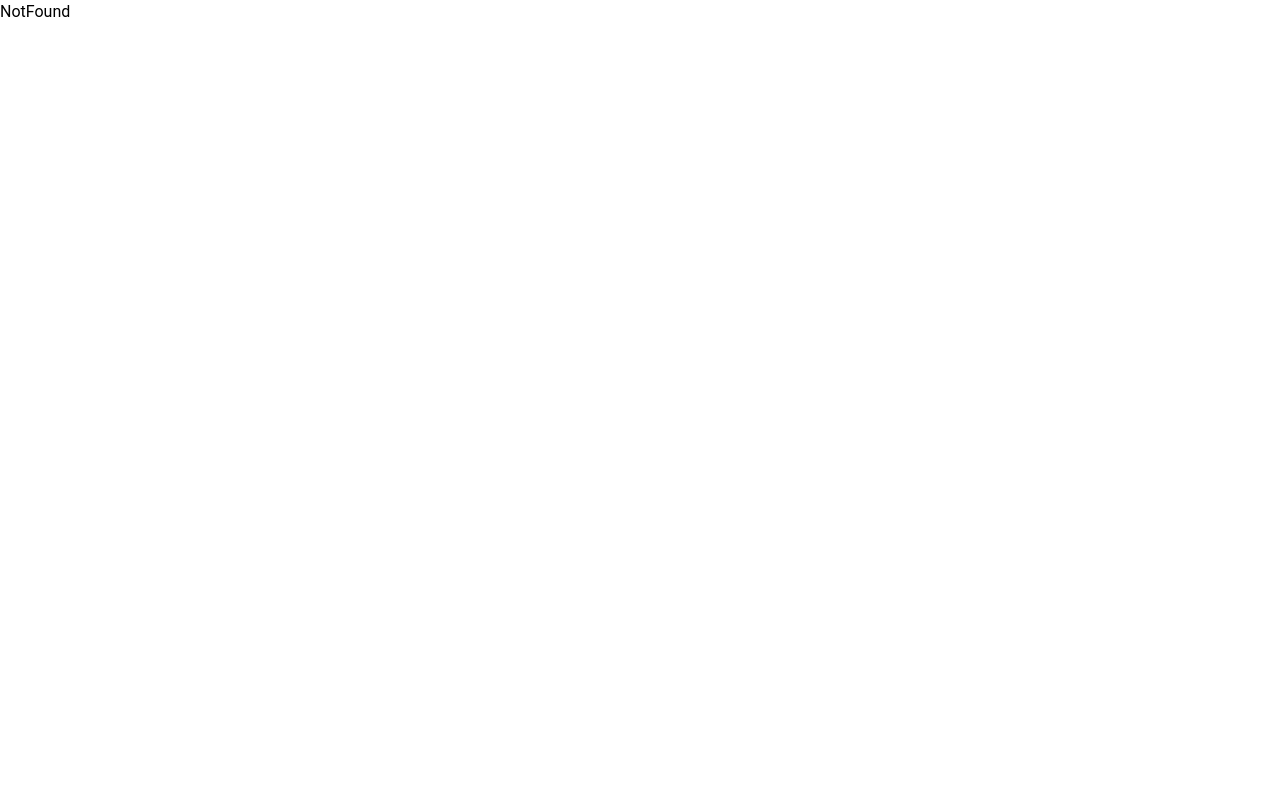
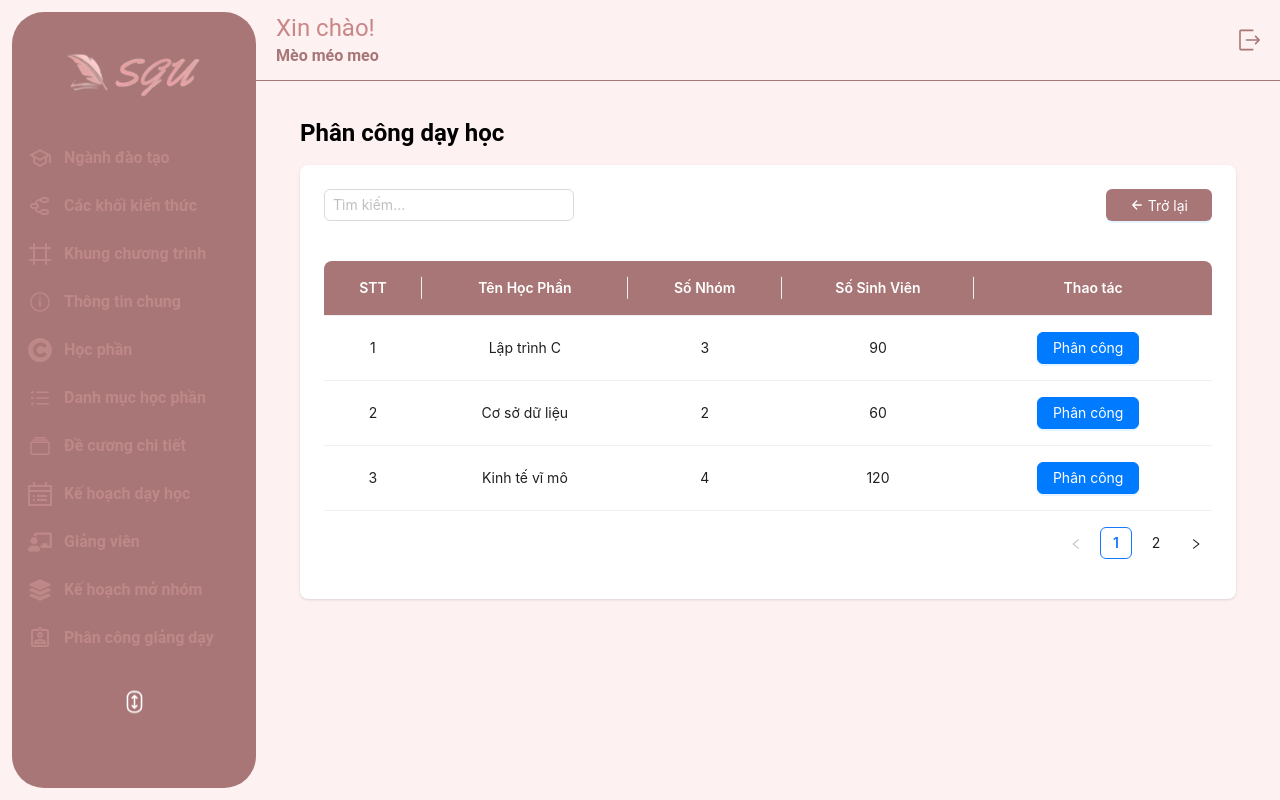
Before and after one commit to angsongji/CTDT, a React (Vite) app in the folder frontend/: page /admin/teaching-assignment/assignment in a window 1280 px wide. Built offline with nearby package versions, Linux system fonts and the light colour scheme.

Commit message:
giao dien Assignment

```diff
--- /dev/null
+++ b/frontend/src/pages/admin/Assignment.jsx
@@ -0,0 +1,120 @@
+import React from 'react';
+import { Input, Button, Table, Tag } from 'antd';
+import { Link } from 'react-router-dom';
+import { IoArrowBack } from "react-icons/io5";
+
+
+function Assignment() {
+
+    const dataSource = [
+        {
+            key: '1',
+            stt: 1,
+            Name: 'Lập trình C',
+            NumberOfGroups: 3,
+            NumberOfStudents: 90,
+        },
+        {
+            key: '2',
+            stt: 2,
+            Name: 'Cơ sở dữ liệu',
+            NumberOfGroups: 2,
+            NumberOfStudents: 60,
+        },
+        {
+            key: '3',
+            stt: 3,
+            Name: 'Kinh tế vĩ mô',
+            NumberOfGroups: 4,
+            NumberOfStudents: 120,
+        },
+        {
+            key: '4',
+            stt: 4,
+            Name: 'Quản trị doanh nghiệp',
+            NumberOfGroups: 2,
+            NumberOfStudents: 60,
+        },
+        {
+            key: '5',
+            stt: 5,
+            Name: 'Mạng máy tính',
+            NumberOfGroups: 3,
+            NumberOfStudents: 90,
+        },
+    ];
+
+    const columns = [
+        {
+            title: 'STT',
+            dataIndex: 'stt',
+            key: 'stt',
+        },
+        {
+            title: 'Tên Học Phần',
+            dataIndex: 'Name',
+            key: 'Name',
+        },
+        {
+            title: 'Số Nhóm',
+            dataIndex: 'NumberOfGroups',
+            key: 'NumberOfGroups',
+        },
+        {
+            title: 'Số Sinh Viên',
+            dataIndex: 'NumberOfStudents',
+            key: 'NumberOfStudents',
+        },
+        {
+            title: 'Thao tác',
+            dataIndex: 'actions',
+            key: 'actions',
+            render: (_, record) => (
+                <>
+                    <Button
+                        type="primary"
+                        style={{ backgroundColor: '#007bff', borderColor: '#007bff', marginRight: '10px' }}
+                        onClick={() => handleEdit(record.key)}
+                    >
+                        Phân công
+                    </Button>
+                </>
+            ),
+        },
+    ];
+
+    const handleEdit = (key) => {
+        console.log('Edit record with key:', key);
+        // Thêm logic xử lý khi nhấn vào các nút Chi tiết, Sửa, Xóa
+    };
+
+    return (
+        <>
+            <div className="p-6">
+                <h1 className="text-2xl font-bold mb-4">Phân công dạy học</h1>
+                <div className="bg-white rounded-lg shadow p-6">
+                    <div className='flex justify-between mb-10'>
+                        <Input
+                            placeholder="Tìm kiếm..."
+                            style={{ width: '250px', padding: '0.25rem 0.5rem' }} />
+                        <Link to="/admin/teaching-assignment">
+                            <Button type='primary' className='!bg-[var(--dark-pink)] hover:!bg-[var(--medium-pink2)]'>
+                                <span className='text-white px-2 py-1 rounded-md flex items-center justify-center gap-1'>
+                                    <IoArrowBack /> Trở lại
+                                </span>
+                            </Button>
+                        </Link>
+                    </div>
+                    <Table
+                        dataSource={dataSource}
+                        columns={columns}
+                        pagination={{ pageSize: 3 }}
+                        scrollToFirstRowOnChange={true}
+                    />
+                </div>
+            </div>
+        </>
+    )
+}
+
+export default Assignment;
--- a/frontend/src/pages/admin/TeachingAssignment.jsx
+++ b/frontend/src/pages/admin/TeachingAssignment.jsx
@@ -222,7 +222,7 @@ const TeachingAssignment = () => {
             placeholder="Tìm kiếm..."
             style={{ width: '250px', padding: '0.25rem 0.5rem' }} />
 
-          <Link to="/admin/teaching-assignment">
+          <Link to="/admin/teaching-assignment/assignment">
             <Button type='primary' className='!bg-[var(--dark-pink)] hover:!bg-[var(--medium-pink2)]'>
               <span className=' text-white px-2 py-1 rounded-md flex items-center  justify-center gap-1'>
                 <FaPlus />Phân công giảng dạy
--- a/frontend/src/routes/index.jsx
+++ b/frontend/src/routes/index.jsx
@@ -20,6 +20,7 @@ import TrainingCycle from "../pages/admin/TrainingCycle";
 import CreateTrainingCycle from "../pages/admin/CreateTrainingCycle";
 import EditTrainingCycle from "../pages/admin/EditTrainingCycle";
 import CreateGroupOpeningPlan from "../pages/admin/CreateGroupOpeningPlan";
+import Assignment from "../pages/admin/Assignment";
 
 const router = createBrowserRouter([
     {
@@ -50,6 +51,7 @@ const router = createBrowserRouter([
             { path: "group-opening-plan", element: <GroupOpeningPlan /> },
             { path: "group-opening-plan/create", element: <CreateGroupOpeningPlan /> },
             { path: "teaching-assignment", element: <TeachingAssignment /> },
+            { path: "teaching-assignment/assignment", element: <Assignment /> },
             { path: "training-cycle", element: <TrainingCycle /> },
             { path: "training-cycle/create", element: <CreateTrainingCycle /> },
             { path: "training-cycle/edit/:id", element: <EditTrainingCycle /> },
```
